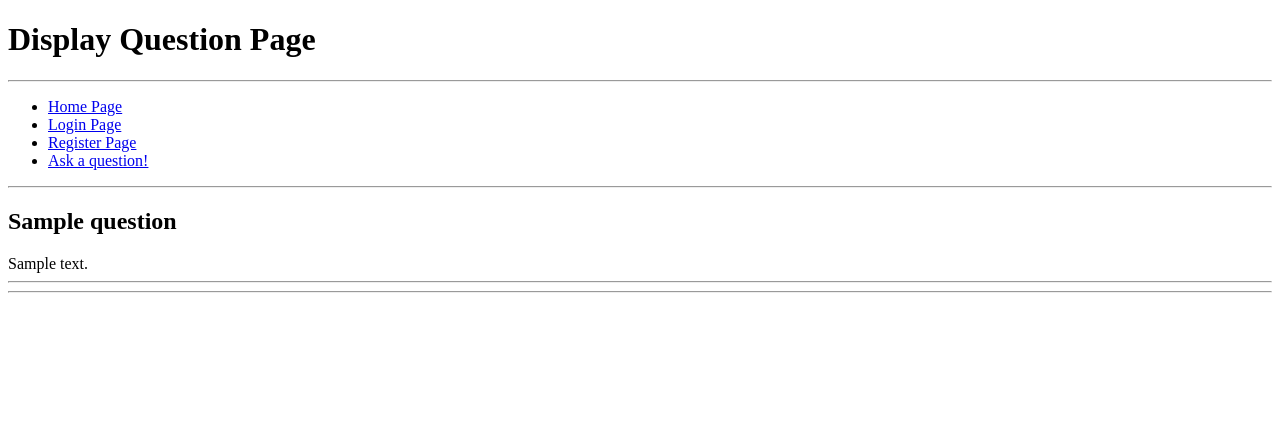
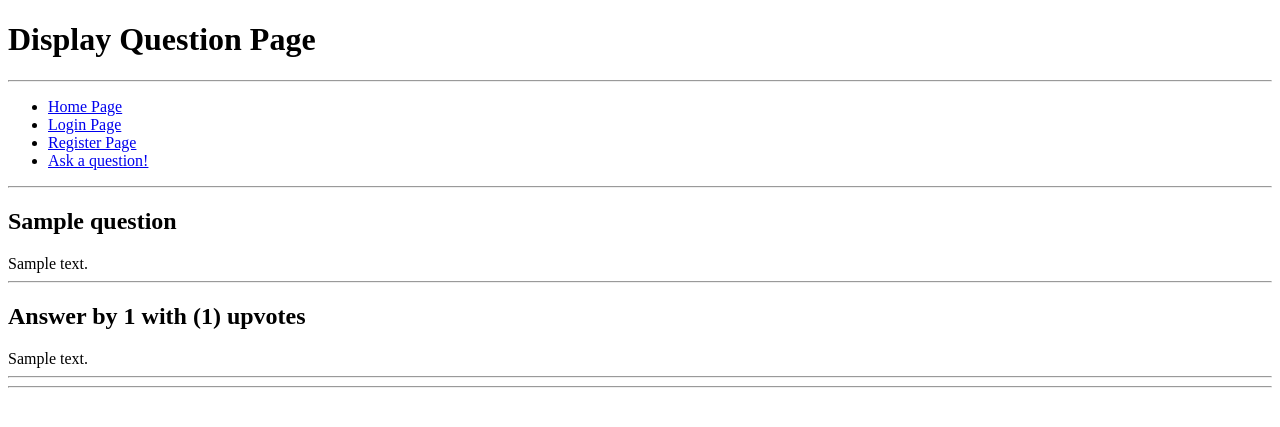
Before and after one commit to krkartikay/HackOnStack, a Flask app: page /question/1 in a window 1280 px wide. Shown: the top 427 px of the page. Run offline with Flask 2, Linux system fonts and the light colour scheme; tables that the repository leaves empty hold one stand-in row (values such as "Sample post").

Commit message:
Added display answers functionality

```diff
--- a/app.py
+++ b/app.py
@@ -137,7 +137,8 @@ def post_answer(q_id):
 @app.route('/question/<int:q_id>')
 def question(q_id):
     qs = Question.query.filter_by(q_id=q_id).first()
-    return render_template("display_question.html", question=qs)
+    ans = Answer.query.filter_by(q_id=q_id).all()
+    return render_template("display_question.html", question=qs, answers=ans)
 
 @app.route('/upvote/question/<int:q_id>/', methods=['POST'])
 def upvote_q(q_id):
--- a/templates/display_question.html
+++ b/templates/display_question.html
@@ -11,6 +11,11 @@
 
 <hr>
 
+{% for answer in answers %}
+<h2>Answer by {{answer.author_u_id}} with ({{answer.upvotes}}) upvotes</h2>
+{{answer.body}}<hr>
+{% endfor %}
+
 {% if session['logged_in']%}
 <form action="{{url_for('post_answer', q_id = question.q_id)}}" method="post">
   <textarea name="answer" rows="8" cols="80">Submit your answer...</textarea><br>
```
